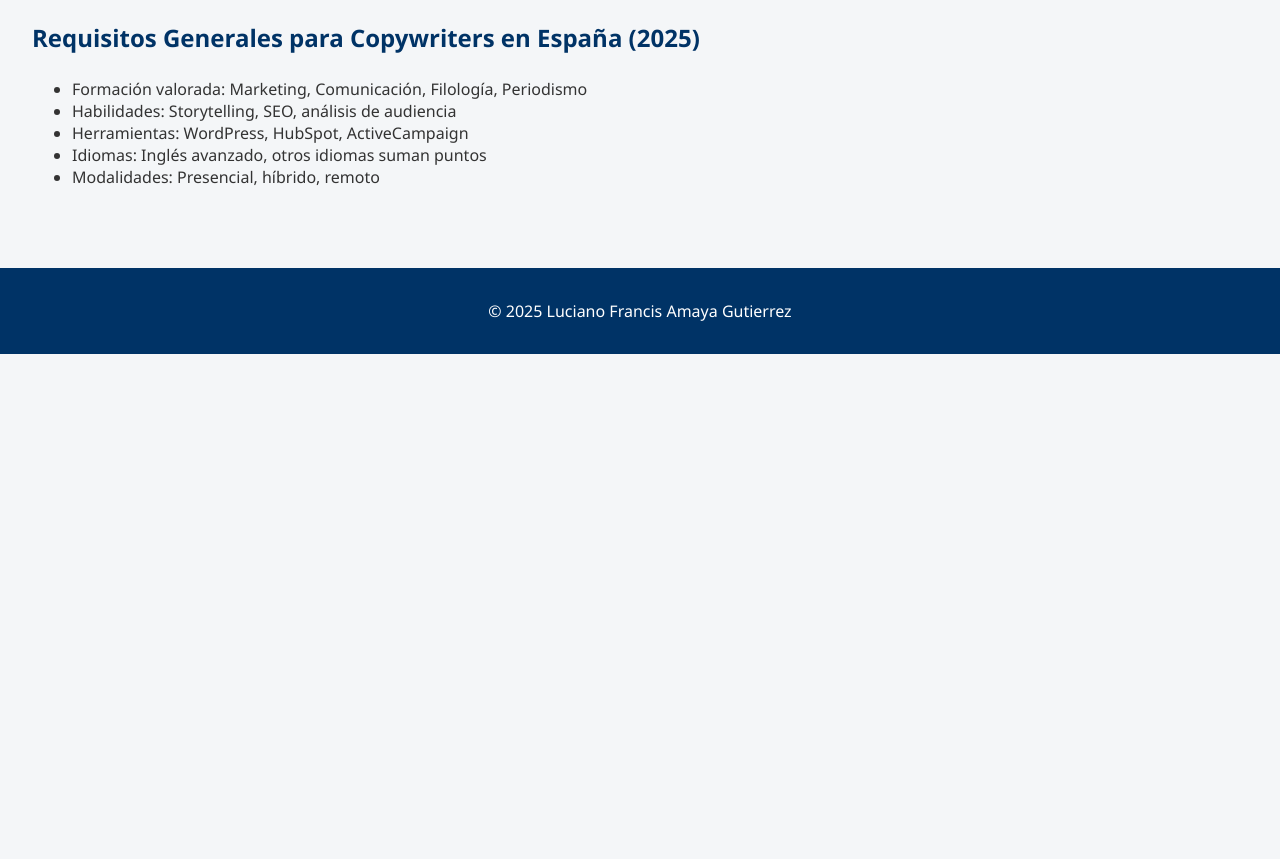
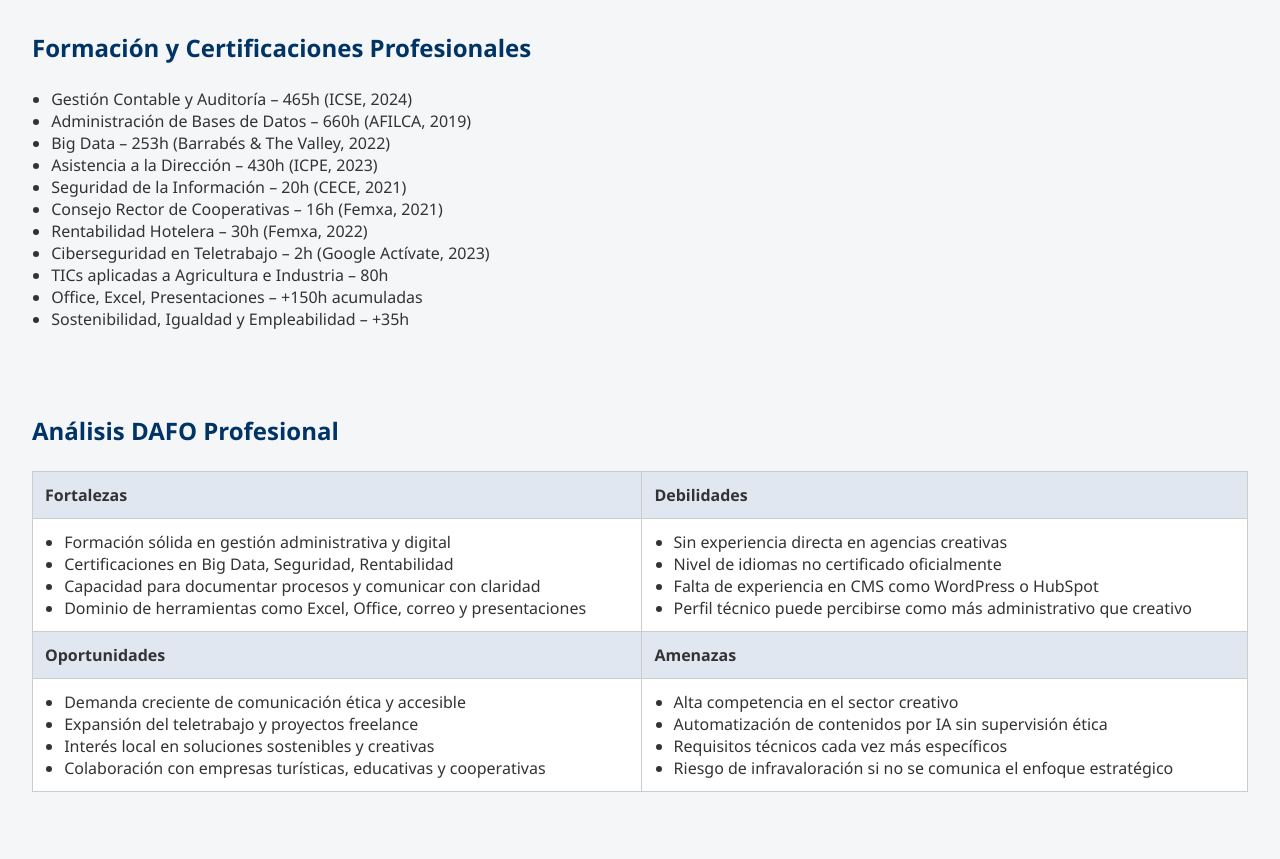
Before and after one commit to lucianoseguridadconia-ui/copywriter-canarias, a plain HTML site: page index.html in a window 1280 px wide. Shown: the part 700-1559 px from the top of the page. Before the commit the page ends 1054 px from the top, so only its background shows below. Drawn offline with Linux system fonts and the light colour scheme.

Commit message:
Actualización con formación y análisis DAFO

```diff
--- a/index.html
+++ b/index.html
@@ -3,13 +3,13 @@
 <head>
   <meta charset="UTF-8" />
   <meta name="viewport" content="width=device-width, initial-scale=1.0" />
-  <title>Copywriter en Canarias 2025</title>
+  <title>Luciano Amaya – Copywriter Canarias</title>
   <link rel="stylesheet" href="style.css" />
 </head>
 <body>
   <header>
-    <h1>Copywriter Ético y Creativo – Canarias 2025</h1>
-    <p>Soy un redactor creativo con experiencia en marketing digital, storytelling y campañas persuasivas. Busco integrarme en equipos que valoren la escritura estratégica como motor de impacto y conversión.</p>
+    <h1>Luciano Francis Amaya Gutierrez</h1>
+    <p>Copywriter ético, creativo y técnico. Especializado en comunicación digital, accesibilidad y sostenibilidad.</p>
   </header>
 
   <section>
@@ -58,14 +58,78 @@
   </section>
 
   <section>
-    <h2>Requisitos Generales para Copywriters en España (2025)</h2>
+    <h2>Formación y Certificaciones Profesionales</h2>
     <ul>
-      <li>Formación valorada: Marketing, Comunicación, Filología, Periodismo</li>
-      <li>Habilidades: Storytelling, SEO, análisis de audiencia</li>
-      <li>Herramientas: WordPress, HubSpot, ActiveCampaign</li>
-      <li>Idiomas: Inglés avanzado, otros idiomas suman puntos</li>
-      <li>Modalidades: Presencial, híbrido, remoto</li>
+      <li>Gestión Contable y Auditoría – 465h (ICSE, 2024)</li>
+      <li>Administración de Bases de Datos – 660h (AFILCA, 2019)</li>
+      <li>Big Data – 253h (Barrabés & The Valley, 2022)</li>
+      <li>Asistencia a la Dirección – 430h (ICPE, 2023)</li>
+      <li>Seguridad de la Información – 20h (CECE, 2021)</li>
+      <li>Consejo Rector de Cooperativas – 16h (Femxa, 2021)</li>
+      <li>Rentabilidad Hotelera – 30h (Femxa, 2022)</li>
+      <li>Ciberseguridad en Teletrabajo – 2h (Google Actívate, 2023)</li>
+      <li>TICs aplicadas a Agricultura e Industria – 80h</li>
+      <li>Office, Excel, Presentaciones – +150h acumuladas</li>
+      <li>Sostenibilidad, Igualdad y Empleabilidad – +35h</li>
     </ul>
+  </section>
+
+  <section>
+    <h2>Análisis DAFO Profesional</h2>
+    <table>
+      <thead>
+        <tr>
+          <th>Fortalezas</th>
+          <th>Debilidades</th>
+        </tr>
+      </thead>
+      <tbody>
+        <tr>
+          <td>
+            <ul>
+              <li>Formación sólida en gestión administrativa y digital</li>
+              <li>Certificaciones en Big Data, Seguridad, Rentabilidad</li>
+              <li>Capacidad para documentar procesos y comunicar con claridad</li>
+              <li>Dominio de herramientas como Excel, Office, correo y presentaciones</li>
+            </ul>
+          </td>
+          <td>
+            <ul>
+              <li>Sin experiencia directa en agencias creativas</li>
+              <li>Nivel de idiomas no certificado oficialmente</li>
+              <li>Falta de experiencia en CMS como WordPress o HubSpot</li>
+              <li>Perfil técnico puede percibirse como más administrativo que creativo</li>
+            </ul>
+          </td>
+        </tr>
+      </tbody>
+      <thead>
+        <tr>
+          <th>Oportunidades</th>
+          <th>Amenazas</th>
+        </tr>
+      </thead>
+      <tbody>
+        <tr>
+          <td>
+            <ul>
+              <li>Demanda creciente de comunicación ética y accesible</li>
+              <li>Expansión del teletrabajo y proyectos freelance</li>
+              <li>Interés local en soluciones sostenibles y creativas</li>
+              <li>Colaboración con empresas turísticas, educativas y cooperativas</li>
+            </ul>
+          </td>
+          <td>
+            <ul>
+              <li>Alta competencia en el sector creativo</li>
+              <li>Automatización de contenidos por IA sin supervisión ética</li>
+              <li>Requisitos técnicos cada vez más específicos</li>
+              <li>Riesgo de infravaloración si no se comunica el enfoque estratégico</li>
+            </ul>
+          </td>
+        </tr>
+      </tbody>
+    </table>
   </section>
 
   <footer>
--- a/script.js
+++ b/script.js
@@ -1,3 +1,3 @@
 document.addEventListener("DOMContentLoaded", () => {
-  console.log("Página cargada correctamente. Bienvenido, Luciano.");
+  console.log("Sitio web cargado correctamente. Bienvenido, Luciano.");
 });
--- a/style.css
+++ b/style.css
@@ -30,16 +30,23 @@ table {
   width: 100%;
   border-collapse: collapse;
   background-color: white;
+  margin-bottom: 2em;
 }
 
 table th, table td {
   border: 1px solid #ccc;
   padding: 0.75em;
   text-align: left;
+  vertical-align: top;
 }
 
 table th {
   background-color: #e0e7f1;
+}
+
+ul {
+  margin: 0;
+  padding-left: 1.2em;
 }
 
 a {
```
